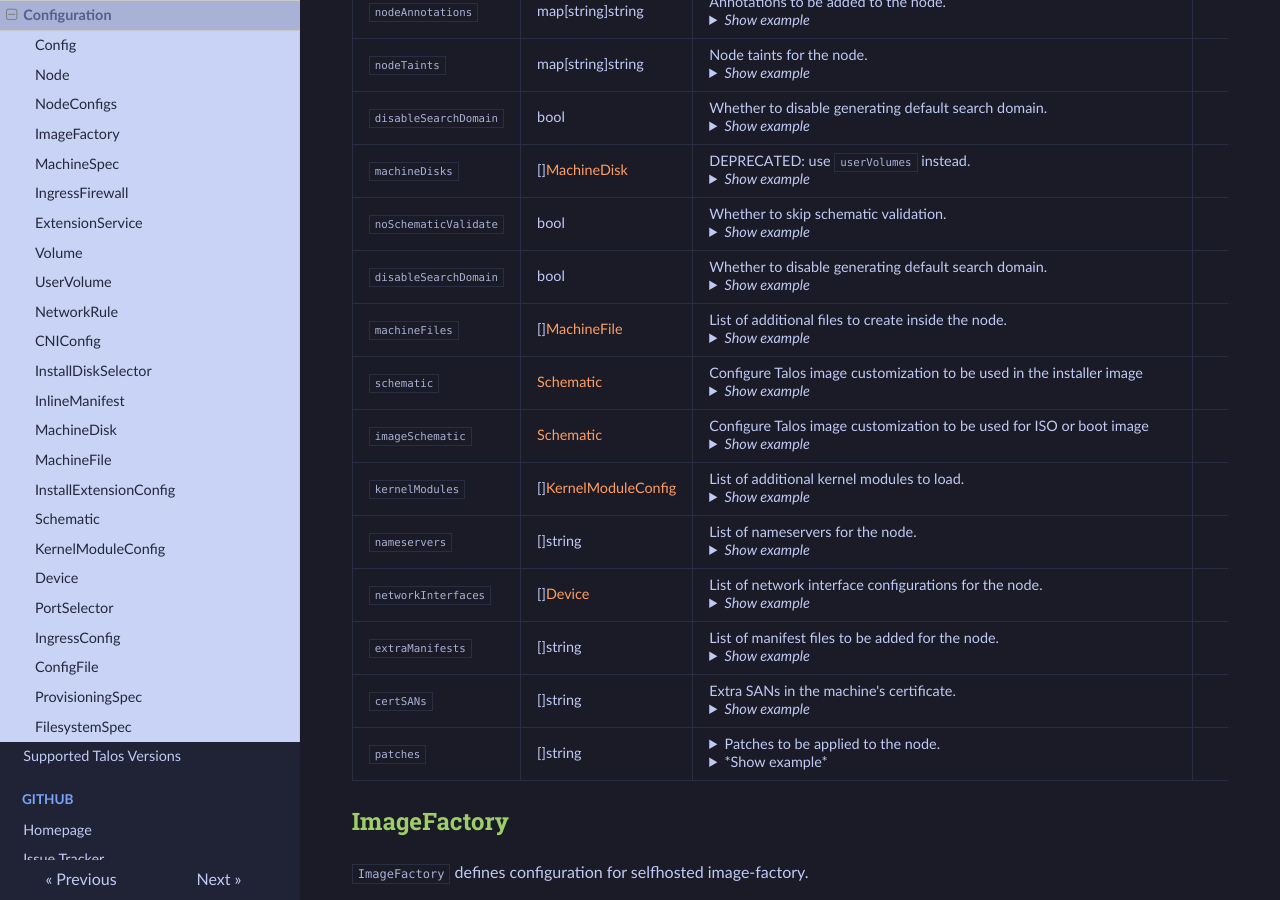
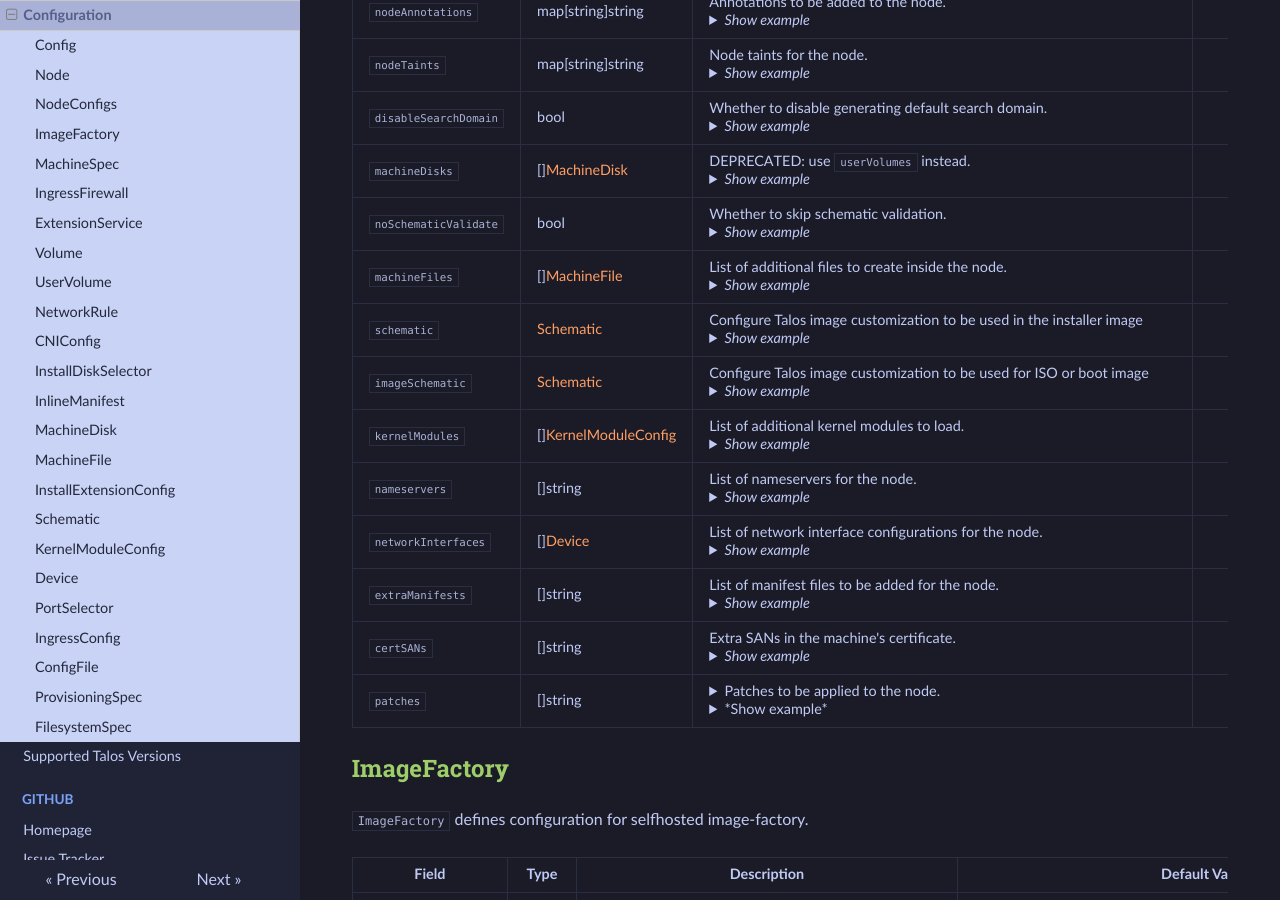
Before and after one commit to budimanjojo/talhelper, an MkDocs documentation site: the page built from docs/docs/reference/configuration.md, in a window 1280 px wide and 900 px high, scrolled down 2447 px. Built offline with MkDocs 1.6.1, drawn with Linux system fonts in a browser that asks for light colours; emoji names are drawn with the system emoji font.

Commit message:
fix(docs): remove duplicated entry
Signed-off-by: budimanjojo <budimanjojo@gmail.com>

````diff
--- a/docs/docs/reference/configuration.md
+++ b/docs/docs/reference/configuration.md
@@ -615,18 +615,6 @@ noSchematicValidate: true
 </tr>
 
 <tr markdown="1">
-<td markdown="1">`disableSearchDomain`</td>
-<td markdown="1">bool</td>
-<td markdown="1">Whether to disable generating default search domain.<details><summary>*Show example*</summary>
-```yaml
-disableSearchDomain: true
-```
-</summary></td>
-<td markdown="1" align="center">`false`</td>
-<td markdown="1" align="center">:negative_squared_cross_mark:</td>
-</tr>
-
-<tr markdown="1">
 <td markdown="1">`machineFiles`</td>
 <td markdown="1">[][MachineFile](#machinefile)</td>
 <td markdown="1">List of additional files to create inside the node.<details><summary>*Show example*</summary>
````
